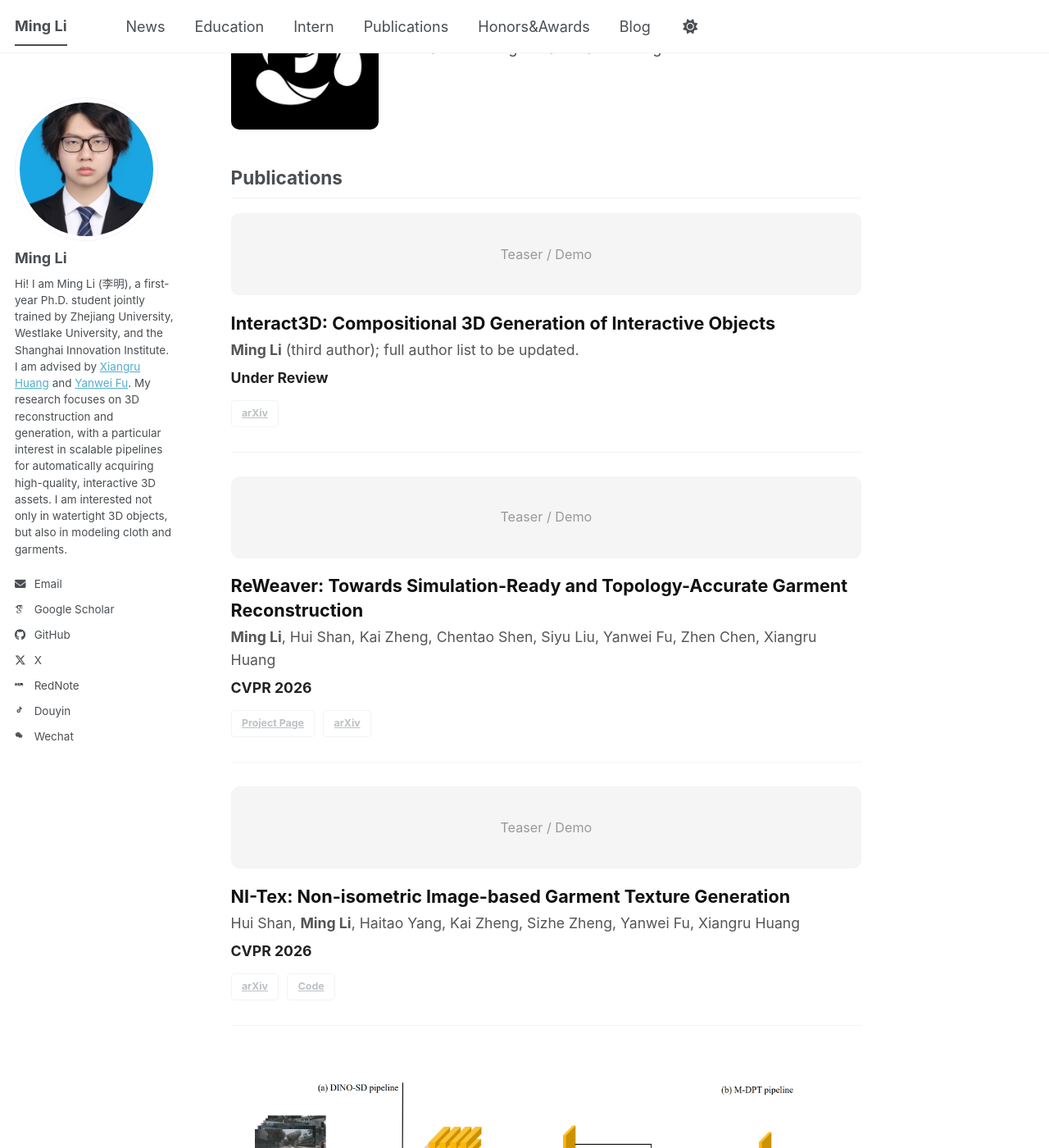
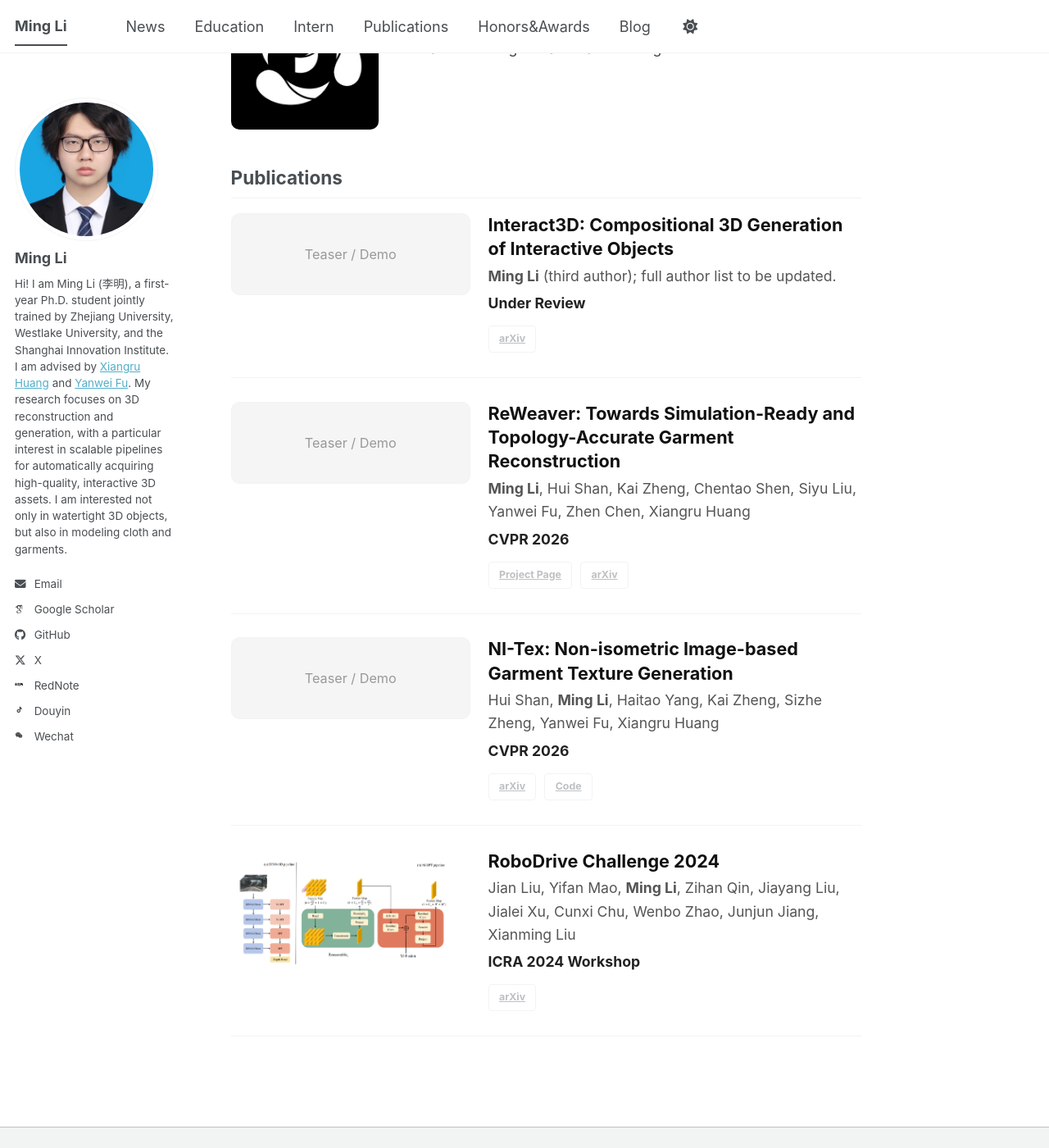
Before and after one commit to SII-LiMing/SII-LiMing.github.io, a Jekyll site: the page built from _pages/about.md, in a window 1280 px wide and 1400 px high, scrolled down 1112 px. Shown: the whole window at 82% size. Built offline with Jekyll 4.4.1, drawn with Linux system fonts in a browser that asks for light colours; some web fonts are replaced; a script bundle is joined from its source files by our own code; library files that are not in the unit come from our copies.

Commit message:
Restore side by side publication layout

```diff
--- a/_includes/sections/publications.html
+++ b/_includes/sections/publications.html
@@ -6,27 +6,33 @@
   margin-top: 1rem;
 }
 .pub-card {
+  display: flex;
+  gap: 1.75rem;
+  align-items: flex-start;
   margin: 0 0 2.4rem 0;
   padding: 0 0 2.2rem 0;
   border-bottom: 1px solid var(--global-border-color);
 }
 .pub-card.compact {
+  gap: 1.2rem;
   margin: 0 0 1.6rem 0;
   padding: 0 0 1.5rem 0;
 }
 .pub-media {
-  width: 100%;
-  margin: 0 0 1.1rem 0;
+  flex: 0 0 min(48%, 640px);
+  width: min(48%, 640px);
+  margin: 0;
 }
 .pub-media.compact {
-  width: 100%;
+  flex: 0 0 min(38%, 320px);
+  width: min(38%, 320px);
 }
 .pub-media img {
   display: block;
   width: auto;
   height: auto;
   max-width: 100%;
-  margin: 0 auto 0 0;
+  margin: 0;
   border: 0;
   border-radius: 0;
   background: transparent;
@@ -94,8 +100,18 @@
   gap: 0.45rem 0.55rem;
 }
 @media (max-width: 900px) {
+  .pub-card,
+  .pub-card.compact {
+    display: block;
+  }
   .pub-media {
+    width: 100%;
+    max-width: none;
     margin-bottom: 0.9rem;
+  }
+  .pub-media.compact {
+    width: 100%;
+    max-width: none;
   }
   .pub-title {
     font-size: 1.4rem;
```
